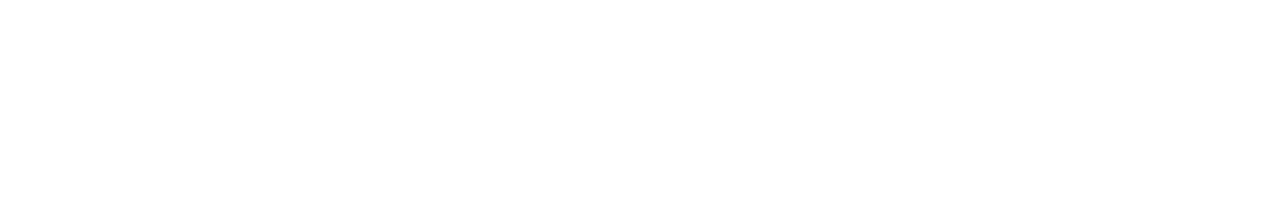
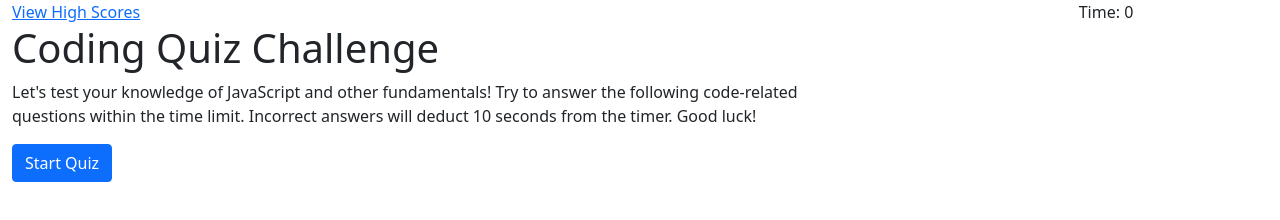
Before and after one commit to warrenp11/code-quiz, a plain HTML site: page index.html in a window 1280 px wide. Drawn offline with nearby package versions, Linux system fonts and the light colour scheme.

Commit message:
add beginnings of start page text

```diff
--- a/index.html
+++ b/index.html
@@ -8,26 +8,36 @@
 
     <!-- links to css and bootstrap-->
     <link rel="stylesheet" href="/assets/css/style.css" />
+    <link rel="stylesheet" href="https://cdn.jsdelivr.net/npm/bootstrap@5.1.1/dist/css/bootstrap.min.css" integrity="sha384-F3w7mX95PdgyTmZZMECAngseQB83DfGTowi0iMjiWaeVhAn4FJkqJByhZMI3AhiU" crossorigin="anonymous">
 </head>
+
 <body>
     <!-- all page content -->
-    <div class="container">
+    <div id="container-main" class="container-fluid">
 
         <!-- highscore and timer -->
-        <header>
-            <div id="highscores">
+        <div class="row">
+            <div id="highscores" class="col text-left">
+                <a href="#" id="viewHighScores">View High Scores</a>
+            </div>
+            <div class="col-8"></div>
+            <div id="timer" class="col text-right">
+                Time: <span id="timeLeft">0</span>
+            </div>
+            <div id="timesUp" class="col text-right" style="display: none;">Time's Up!</div>
+        </div>
 
-            </div>
-            <div id="timer">
-
-            </div>
-        </header>
-
+        <div id="container-quiz" class="row">
+            <div class="col-md-2"></div>
                 <!-- main content -->
                 <main>
                     <!-- start screen -->
-            <div id="start">
-
+                    <div id="start" class="col-md-8">
+                        <h1>Coding Quiz Challenge</h1>
+                        <p>
+                            Let's test your knowledge of JavaScript and other fundamentals! Try to answer the following code-related questions within the time limit. Incorrect answers will deduct 10 seconds from the timer. Good luck!
+                        </p>
+                        <button type="button" class="btn btn-primary">Start Quiz</button>
                     </div>
 
                     <!-- quiz section -->
@@ -45,8 +55,9 @@
 
                     </div>
                 </main>
-
-
+            <div class="col-md-2"></div>
+        </div>
     </div>
 </body>
+
 </html>
```
Lines whose indentation alone changed are shown as unchanged.
